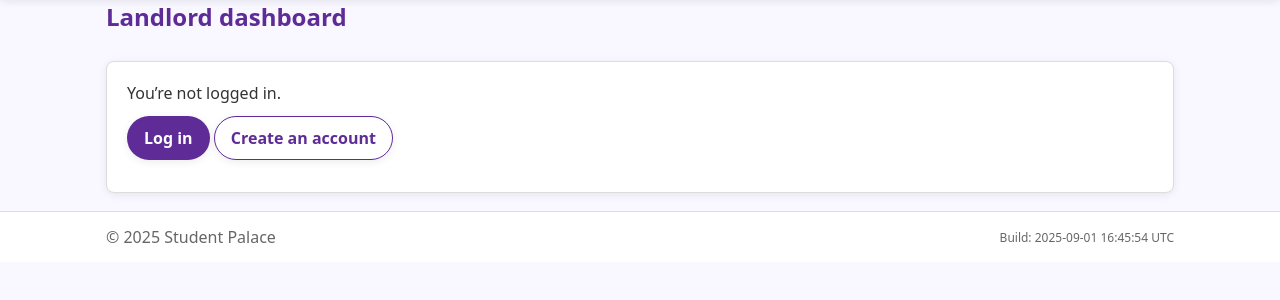
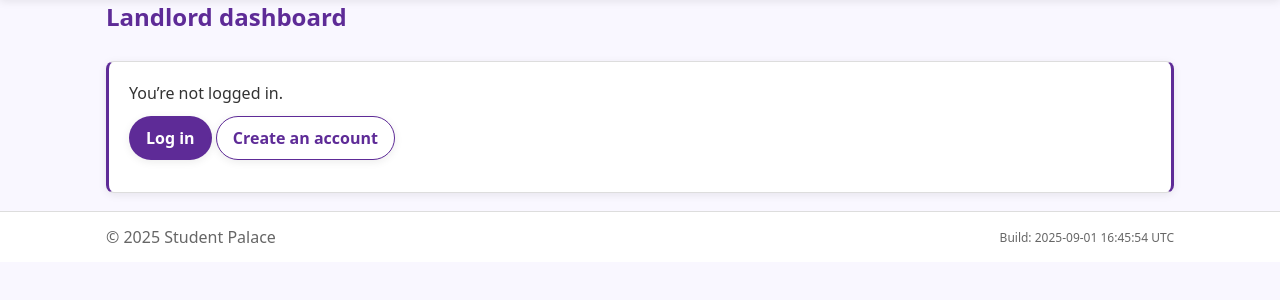
Before and after one commit to matthewnmoore/student-palace, a Flask app: page /dashboard in a window 1280 px wide. Shown: the part 105-405 px from the top of the page. Run offline with Flask 3, Linux system fonts and the light colour scheme; parts of the project's set-up code (start-up, migrations or seed data) failed here and were passed over.

Commit message:
Update dashboard.html

```diff
--- a/templates/dashboard.html
+++ b/templates/dashboard.html
@@ -18,7 +18,7 @@
   {% endwith %}
 
   {% if not landlord %}
-    <div class="card">
+    <div class="card card--accent-lr">
       <p class="mt-0">You’re not logged in.</p>
       <p style="margin-top:10px">
         <a class="btn" href="{{ url_for('auth.login') }}">Log in</a>
@@ -28,7 +28,7 @@
   {% else %}
 
     <div class="grid grid-2">
-      <div class="card">
+      <div class="card card--accent-lr">
         <h3 class="mt-0">Account</h3>
         <p><strong>{{ landlord.email }}</strong></p>
         {% if created_at_uk %}
@@ -42,7 +42,7 @@
         </p>
       </div>
 
-      <div class="card">
+      <div class="card card--accent-lr">
         <h3 class="mt-0">Quick actions</h3>
         <div class="inline-actions">
           <a class="btn" href="{{ url_for('landlord.house_new') }}">Add a new house</a>
@@ -51,7 +51,7 @@
       </div>
     </div>
 
-    <div class="card" style="margin-top:14px">
+    <div class="card card--accent-lr" style="margin-top:14px">
       <h3 class="mt-0">Your houses</h3>
       {% if houses and houses|length %}
         <table class="table" style="margin:0">
```
